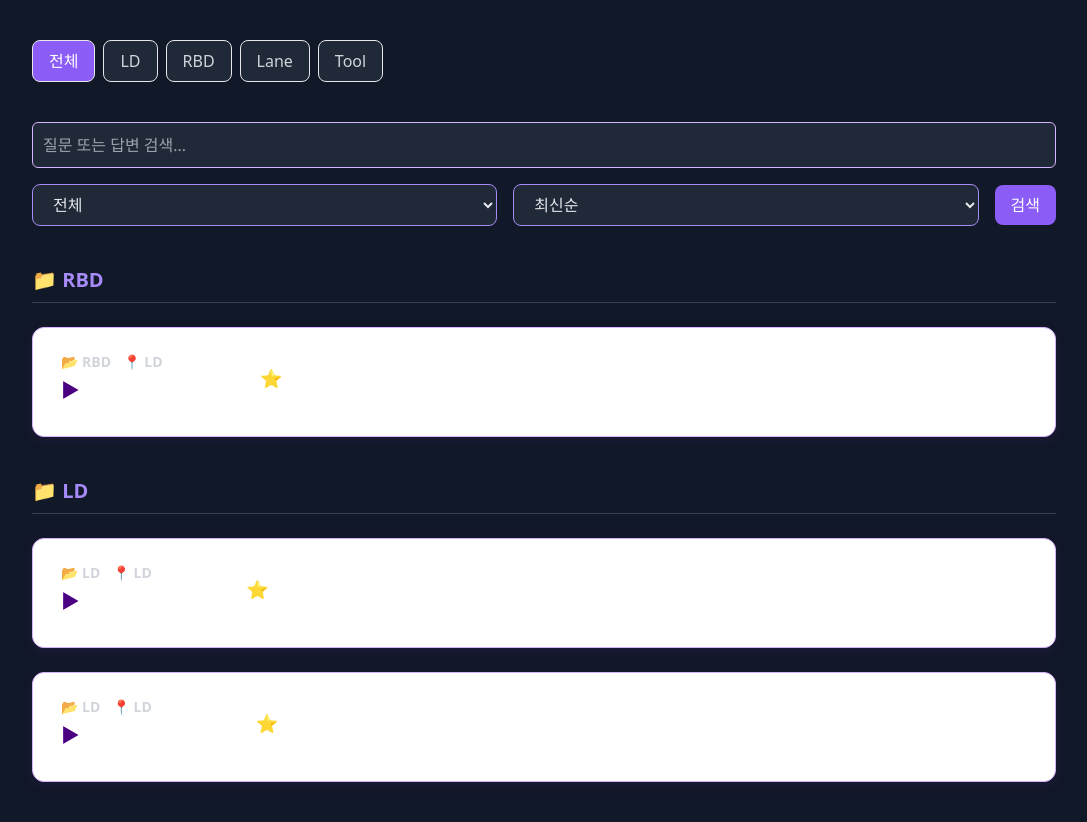
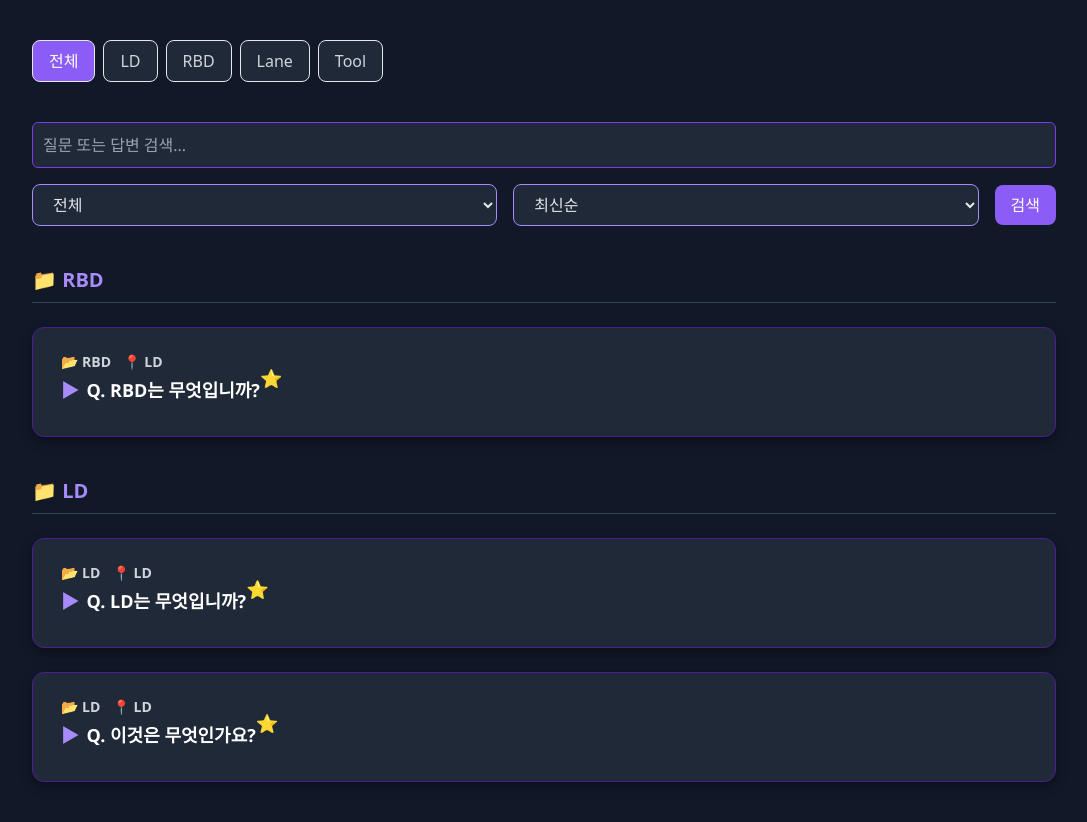
Before and after one commit to st43-hub/SV-FAQ, a Django app: page / in a window 1280 px wide. Shown: the part 101-923 px from the top of the page, without its empty margins (96-1183 px from the left). Run offline with Django 5.2, Linux system fonts and the light colour scheme; data comes from the database, SQL or seed files in the repository.

Commit message:
fix : faq_styles.css adjust.

```diff
--- a/static/css/faq_styles.css
+++ b/static/css/faq_styles.css
@@ -1,21 +1,21 @@
-/* 🎨 FAQ 카드, 버튼, 애니메이션 전용 CSS */
+/* 🎨 FAQ 카드, 버튼, 애니메이션 전용 CSS - 다크 모드 최적화 */
 
 .faq-card-js {
-  background: #fff;
-  border: 1px solid #d8b4fe;
+  background: #1f2937; /* dark card background */
+  border: 1px solid #4c1d95;
   border-radius: 12px;
   margin: 12px 0;
-  box-shadow: 0 4px 12px rgba(138, 43, 226, 0.1);
+  box-shadow: 0 4px 12px rgba(0, 0, 0, 0.4);
   transition: background-color 0.3s ease;
   overflow: visible;
   padding: 16px;
   font-family: "Segoe UI", sans-serif;
   font-size: 1rem;
-  color: #333;
+  color: #f3f4f6;
 }
 
 .faq-card-js.open {
-  background-color: #f5f3ff;
+  background-color: #312e81;
 }
 
 .faq-summary-js {
@@ -26,9 +26,9 @@
   padding: 8px 12px;
   font-size: 1.1rem;
   font-weight: bold;
-  color: #4b0082;
+  color: #c084fc;
   cursor: pointer;
-  border-bottom: 1px dashed #ccc;
+  border-bottom: 1px dashed #6b7280;
   background: transparent;
   border: none;
   text-align: left;
@@ -41,11 +41,11 @@
 .faq-toggle-icon {
   display: inline-block;
   transition: transform 0.2s ease, color 0.2s ease;
-  color: #4b0082;
+  color: #a78bfa;
 }
 
 .faq-summary-js:hover .faq-toggle-icon {
-  color: #9333ea;
+  color: #c084fc;
 }
 
 .faq-title {
@@ -139,33 +140,35 @@ select {
   font-size: 1rem;
   padding: 10px;
   border-radius: 6px;
-  border: 1px solid #d8b4fe;
+  border: 1px solid #7c3aed;
+  background-color: #1f2937;
+  color: #f9fafb;
   width: 100%;
   box-sizing: border-box;
 }
 
 .btn-light {
-  background-color: #f3e8ff;
-  color: #4b0082;
+  background-color: #5b21b6;
+  color: white;
   padding: 8px 12px;
-  border: 1px solid #d8b4fe;
+  border: 1px solid #7c3aed;
   border-radius: 6px;
   text-decoration: none;
   font-size: 1rem;
 }
 
 .btn-light:hover {
-  background-color: #e9d5ff;
+  background-color: #7c3aed;
 }
 
 .btn-active {
-  background-color: #8A2BE2;
+  background-color: #a855f7;
   color: white;
   font-weight: bold;
 }
 
 .btn-primary {
-  background-color: #8A2BE2;
+  background-color: #8b5cf6;
   color: white;
   padding: 10px 16px;
   border: none;
--- a/static/js/faq_toggle.js
+++ b/static/js/faq_toggle.js
@@ -1,42 +1,63 @@
-// 📜 FAQ 카드 아코디언 토글 스크립트 (개선 버전)
+// 📜 FAQ 카드 아코디언 토글 스크립트
+
+// DOM이 완전히 로드된 후 실행
 document.addEventListener("DOMContentLoaded", function () {
-  const summaries = document.querySelectorAll(".faq-summary-js");
+  const buttons = document.querySelectorAll(".faq-summary-js");
 
-  summaries.forEach((summary) => {
-    summary.addEventListener("click", () => {
-      const card = summary.closest(".faq-card-js");
-      const wrapper = card.querySelector(".faq-answer-js");
-      const icon = card.querySelector(".faq-toggle-icon");
+  buttons.forEach((btn) => {
+    btn.addEventListener("click", () => {
+      const card = btn.closest(".faq-card-js"); // 카드 컨테이너
+      const wrapper = card.querySelector(".faq-answer-js"); // 답변 영역
+      const icon = card.querySelector(".faq-toggle-icon"); // 아이콘
       const isOpen = wrapper.getAttribute("data-open") === "true";
 
-      // 모든 카드 닫기 (다중 열림 방지)
-      document.querySelectorAll(".faq-card-js").forEach((c) => {
-        const otherWrapper = c.querySelector(".faq-answer-js");
-        const otherIcon = c.querySelector(".faq-toggle-icon");
-        if (c !== card && otherWrapper.getAttribute("data-open") === "true") {
-          otherWrapper.style.maxHeight = "0px";
-          otherWrapper.setAttribute("data-open", "false");
-          otherIcon.textContent = "▶";
+      // 다른 카드 닫기
+      document.querySelectorAll(".faq-card-js").forEach((otherCard) => {
+        if (otherCard !== card) {
+          const otherAnswer = otherCard.querySelector(".faq-answer-js");
+          const otherBtn = otherCard.querySelector(".faq-summary-js");
+          const otherIcon = otherCard.querySelector(".faq-toggle-icon");
+          if (otherAnswer.getAttribute("data-open") === "true") {
+            otherAnswer.style.maxHeight = otherAnswer.scrollHeight + "px";
+            requestAnimationFrame(() => {
+              otherAnswer.style.maxHeight = "0px";
+              otherAnswer.setAttribute("data-open", "false");
+              otherBtn.classList.remove("open");
+              otherCard.classList.remove("open");
+              if (otherIcon) otherIcon.textContent = "▶";
+            });
+          }
         }
       });
 
       // 현재 카드 열고 닫기
       if (isOpen) {
+        wrapper.style.maxHeight = wrapper.scrollHeight + "px";
+        requestAnimationFrame(() => {
+          wrapper.style.maxHeight = "0px";
+          wrapper.setAttribute("data-open", "false");
+        });
+        btn.classList.remove("open");
+        card.classList.remove("open");
+        if (icon) icon.textContent = "▶";
+      } else {
         wrapper.style.maxHeight = "0px";
-        wrapper.setAttribute("data-open", "false");
-        icon.textContent = "▶";
-      } else {
-        wrapper.style.maxHeight = wrapper.scrollHeight + "px";
         wrapper.setAttribute("data-open", "true");
-        icon.textContent = "▼";
+        btn.classList.add("open");
+        card.classList.add("open");
+        requestAnimationFrame(() => {
+          wrapper.style.maxHeight = wrapper.scrollHeight + "px";
+        });
 
-        // transition 끝난 후 max-height 무제한
+        // transition이 끝나면 max-height 무제한 설정
         wrapper.addEventListener("transitionend", function handler() {
           if (wrapper.getAttribute("data-open") === "true") {
             wrapper.style.maxHeight = "none";
           }
           wrapper.removeEventListener("transitionend", handler);
         });
+
+        if (icon) icon.textContent = "▼";
       }
     });
   });
```
Also changed, not shown: other parts of static/css/faq_styles.css (+11 -15 lines).
